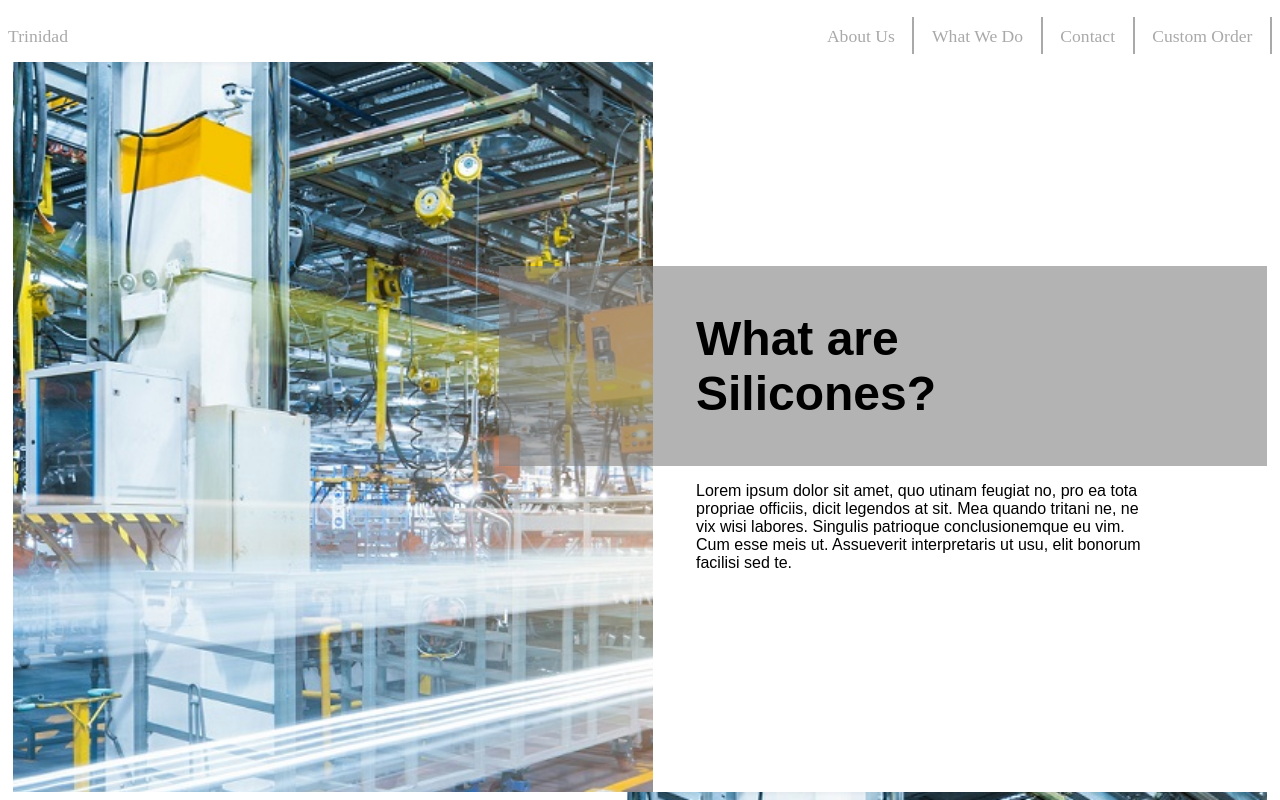
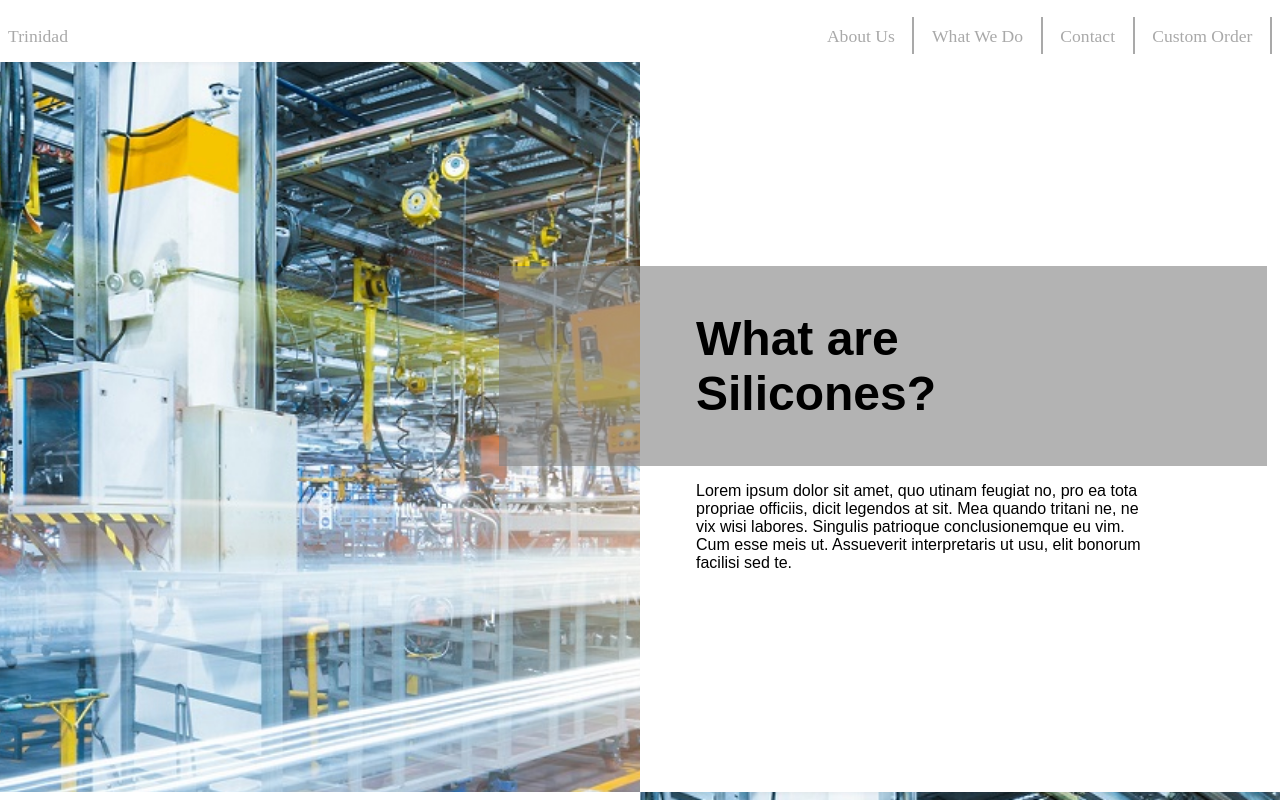
Before and after one commit to AurlinD/trinidad, a React (Create React App) app in the folder client/: page /about_us in a window 1280 px wide. Shown: the top 800 px of the page. Built offline with nearby package versions, Linux system fonts and the light colour scheme.

Commit message:
Update app.css

```diff
--- a/client/src/app.css
+++ b/client/src/app.css
@@ -35,12 +35,12 @@ p {
   height: 730px;
   overflow: hidden;
   z-index: -200;
-  right: 1vw;
+  right: 0;
 }
 
 .reverse .about-us-img-box {
   right: auto;
-  left: 1vw;
+  left: 0;
 }
 
 .about-us-text {
```
